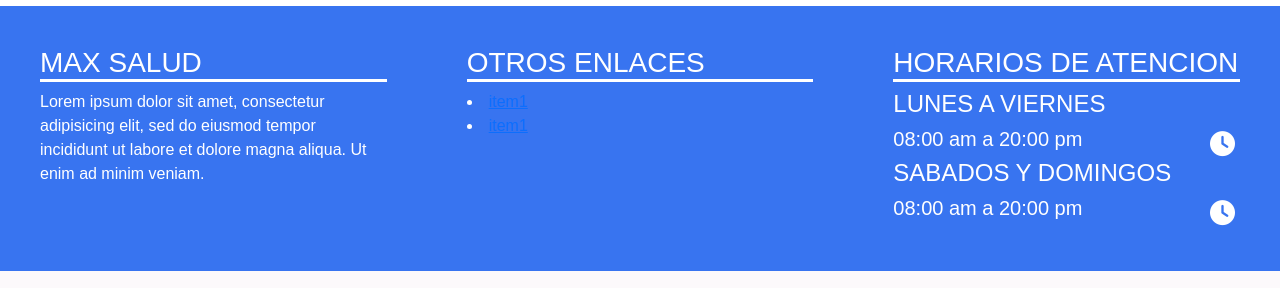
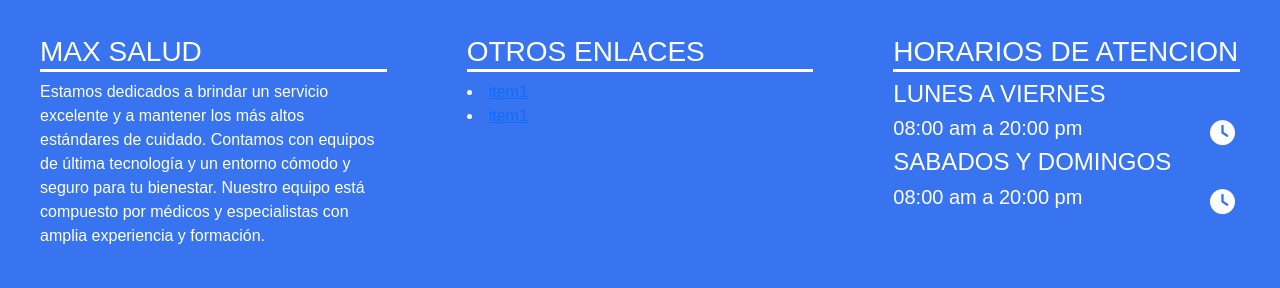
Before and after one commit to maasalud/maasalud.github.io, a PHP site: page /index.html in a window 1280 px wide. Shown: the part 2310-2598 px from the top of the page. Run offline with PHP 8.4, Linux system fonts and the light colour scheme; some libraries are stand-ins or nearby versions.

Commit message:
Add files via upload

```diff
--- a/index.html
+++ b/index.html
@@ -34,7 +34,7 @@
 
 
 				<div class="menu" >
-								<img  class="lgo"    height="40px"  src="logo2.png">
+								<img  class="lgo"    height="40px"  src="img/logo2.png">
 								<label id="ambur"  for="togg" class="fa-solid fa-bars"></label>
 								<input type="checkbox"  id="togg" name="">
 
@@ -63,11 +63,7 @@
 
 				<div class="somos" >
 					<div class="prima"> <i class="fa-solid fa-heart"></i><h2 id="titulo-letra">QUIENES SOMOS</h2>
-						<p  id="prima-text">En la clínica MacSalud, Somos un complemento entre tecnología y talento humano.
-
-						La preferencia de los usuarios nos  posiciona como la mejor clínica de la ciudad del Cusco. Ratificado por diferentes prestigiosos reconocimientos como  el premio Inka Dorado Award, que venimos obteniendo durante 4 años consecutivos, asimismo en el 2019  recibimos  el Premio Líder Empresarial de la Confederación Nacional de Comerciantes CONACO.
-
-						En la Clínica MacSalud, como predica nuestro slogan; somos Manos Amables Contigo.
+						<p  id="prima-text">En Max Salud, nos enorgullece ofrecer una atención médica de calidad con un enfoque personalizado para cada uno de nuestros pacientes. Nuestro equipo de profesionales altamente capacitados está comprometido con tu bienestar y salud integral.
 						</p>
 					</div>
 						<div class="foto" >
@@ -108,65 +104,130 @@
 					<header>
 							<img class="canva" src="servicios.gif">
 					</header>
+
 		<div class="ser" >
+
 			<div class="serv" >
-				<img class="s" height="250px"  width="300x" src="admision.jpeg">
-				<div id="texto" ><label class="titulo" >CONSULTA AMBULATORIA</label><h5>Brindamos atención de emergencia especializada tanto para niños como para mujeres en situaciones críticas.</h5></div>
+
+				<div class="servicio" >
+						<img class="s" height="250px"  src="admision.jpeg">
+						<div id="texto" >
+							<div class="titulo" >CONSULTA AMBULATORIA </div>
+								<p>Brindamos atención de emergencia especializada tanto para niños como para mujeres 	en situaciones críticas.
+						 		</p>
+					 </div>
+				 </div>
+			</div>
+
+			 <div class="serv" >
+			 	<div class="servicio" >
+				<img class="s" height="250px" src="nutricion.jpeg">
+				<div id="texto" >
+					<div class="titulo" >NUTRICION </div>
+
+					 <p>Bridamos atencion de planes de alimentancion y nutricion personalizados para diferentes necesidades (pérdida de peso, ganancia de masa muscular, control de enfermedades, etc).
+					</p>
+				</div>
+				 </div>
+			</div>
+
+
+			 <div class="serv" >
+
+			 	<div class="servicio" >
+				<img class="s" height="250px"   src="farmacia.jpeg">
+				<div id="texto" >
+					<div class="titulo" >FARMACIA </div>
+
+					<p>Brindamos dispensacion de medicamentos y productos farmaceuticos en colaboracion con profesionales de la salud para un enfoque integral.
+					</p>
+				</div>
+			 	</div>
+			 </div>
+			<div class="serv" >
+				<div class="servicio" >
+				<div class="servicio" ></div>
+				<img class="s" height="250px"  src="rayosx.jpg">
+				<div id="texto" >
+					<div class="titulo" >RAYOS X</div>
+
+					<p>En Max Salud, contamos con un servicio de rayos X avanzado diseñado para proporcionar diagnósticos precisos y efectivos. Utilizamos tecnología de última generación para ofrecer imágenes de alta calidad que son esenciales para la evaluación y tratamiento de diversas condiciones médicas.
+					</p>
+				</div>
+			 </div>
 			 </div>
 
+
 			 <div class="serv" >
-				<img class="s" height="250px"  width="300x" src="nutricion.jpeg">
-				<div id="texto" ><label class="titulo" >NUTRICION</label><h5>Bridamos atencion de planes de alimentancion y nutricion personalizados para diferentes necesidades (pérdida de peso, ganancia de masa muscular, control de enfermedades, etc)</h5></div>
+
+			 	<div class="servicioS" >
+				<img class="s" height="250px" src="hospitalizacion.jpg">
+				<div id="texto" >
+					<div class="titulo" >HOSPITALIZACION</div>
+
+					<p>En Max Salud, nos dedicamos a brindar una atención hospitalaria de la más alta calidad, enfocándonos en el bienestar y la recuperación de nuestros pacientes. Nuestras instalaciones están diseñadas para ofrecer un ambiente cómodo y seguro durante tu estancia con nosotros.</p>
+				</div>
+				 </div>
 			 </div>
 
+
 			 <div class="serv" >
-				<img class="s" height="250px"  width="300x" src="farmacia.jpeg">
-				<div id="texto" ><label class="titulo" >SERVICIO</label><h5>Brindamos dispensacion de medicamentos y productos farmaceuticos en colaboracion con profesionales de la salud para un enfoque integral</h5></div>
+
+			 	<div class="servicio" >
+				<img class="s" src="">
+				<div id="texto" >
+					<div class="titulo" >OBSTETRICIA </div>
+
+					<p>En Max Salud, estamos dedicados a ofrecer una atención obstétrica excepcional para apoyar a las futuras mamás durante cada etapa de su embarazo. Nuestro objetivo es brindar un entorno seguro y cómodo, junto con un cuidado experto y compasivo para ti y tu bebé.</p>
+				</div>
+				 </div>
 			 </div>
 
-			<div class="serv" >
+
+			 <div class="serv" >
+
+			 		<div class="servicio" >
 				<img class="s" src="">
-				<div id="texto" ><label class="titulo" >SERVICIO</label><h5>Lorem ipsum dolor sit amet, consectetur adipisicing elit, sed do eiusmod
-				tempor incididunt ut labore et dolore magna aliqua. Ut enim ad msnim veniam,
-				quis nostrud exercitation ullamco laboris nisi ut aliquip ex ea commodo</h5></div>
+				<div id="texto" ><div class="titulo" >CENTRO QUIRURGICO</div>
+
+					<p>En Max Salud, nuestro Centro Quirúrgico está equipado para ofrecer una atención quirúrgica de alta calidad, con un enfoque en la seguridad, el confort y la efectividad. Nos especializamos en una amplia gama de procedimientos quirúrgicos, utilizando tecnología avanzada y técnicas innovadoras para asegurar los mejores resultados para nuestros pacientes.</p>
+				</div>
+			 </div>
 			 </div>
 
+
 			 <div class="serv" >
+
+			 	<div class="servicio" >
 				<img class="s" src="">
-				<div id="texto" ><label class="titulo" >SERVICIO</label><h5>Lorem ipsum dolor sit amet, consectetur adipisicing elit, sed do eiusmod
-				tempor incididunt ut labore et dolore magna aliqua. Ut enim ad msnim veniam,
-				quis nostrud exercitation ullamco laboris nisi ut aliquip ex ea commodo</h5></div>
+				<div id="texto" ><div class="titulo" >ECOGRAFIAS</div>
+
+					<p>En Max Salud, ofrecemos servicios de ecografías de alta calidad, proporcionando diagnósticos precisos y detallados con la máxima precisión y cuidado. Nuestro equipo de profesionales y nuestra tecnología avanzada están a tu disposición para garantizar que recibas la mejor atención en cada estudio.</p>
+				</div>
+				 </div>
 			 </div>
 
-			 <div class="serv" >
-				<img class="s" src="">
-				<div id="texto" ><label class="titulo" >SERVICIO</label><h5>Lorem ipsum dolor sit amet, consectetur adipisicing elit, sed do eiusmod
-				tempor incididunt ut labore et dolore magna aliqua. Ut enim ad msnim veniam,
-				quis nostrud exercitation ullamco laboris nisi ut aliquip ex ea commodo</h5></div>
-			 </div>
 
 			 <div class="serv" >
+
+			 	<div class="servicio" >
 				<img class="s" src="">
-				<div id="texto" ><label class="titulo" >SERVICIO</label><h5>Lorem ipsum dolor sit amet, consectetur adipisicing elit, sed do eiusmod
-				tempor incididunt ut labore et dolore magna aliqua. Ut enim ad msnim veniam,
-				quis nostrud exercitation ullamco laboris nisi ut aliquip ex ea commodo</h5></div>
-			 </div>
+				<div id="texto" ><div class="titulo" >LABORATORIO</div>
 
-			 <div class="serv" >
-				<img class="s" src="">
-				<div id="texto" ><label class="titulo" >SERVICIO</label><h5>Lorem ipsum dolor sit amet, consectetur adipisicing elit, sed do eiusmod
-				tempor incididunt ut labore et dolore magna aliqua. Ut enim ad msnim veniam,
-				quis nostrud exercitation ullamco laboris nisi ut aliquip ex ea commodo</h5></div>
-			 </div>
+				<p>En Max Salud, nuestro laboratorio está equipado para proporcionar una amplia gama de pruebas y análisis con el más alto nivel de precisión y eficiencia. Contamos con tecnología avanzada y un equipo de profesionales altamente capacitados para garantizar resultados confiables y rápidos que son esenciales para tu diagnóstico y tratamiento.</p>
 
-			 <div class="serv" >
-				<img class="s" src="">
-				<div id="texto" ><label class="titulo" >SERVICIO</label><h5>Lorem ipsum dolor sit amet, consectetur adipisicing elit, sed do eiusmod
-				tempor incididunt ut labore et dolore magna aliqua. Ut enim ad msnim veniam,
-				quis nostrud exercitation ullamco laboris nisi ut aliquip ex ea commodo</h5></div>
-			 </div>
-		</div>
-	</div>
+				</div>
+			 	</div>
+			</div>
+
+			</div>
+</div>
+
+
+
+
+
+
 		<div data-content  id="especialidades">
 			<h1>bueno</h1>
 		</div>
@@ -180,8 +241,11 @@
 
 			<div id="max" >
 				<h3>MAX SALUD</h3>
-				<div class="salud" >Lorem ipsum dolor sit amet, consectetur adipisicing elit, sed do eiusmod
-				tempor incididunt ut labore et dolore magna aliqua. Ut enim ad minim veniam.
+				<div class="salud" >Estamos dedicados a brindar un servicio excelente y a mantener los más altos estándares de cuidado.
+
+				Contamos con equipos de última tecnología y un entorno cómodo y seguro para tu bienestar.
+
+				Nuestro equipo está compuesto por médicos y especialistas con amplia experiencia y formación.
 				</div>
 			</div>
 
```
Also changed, not shown: estilos.css (+139 -12 lines).
